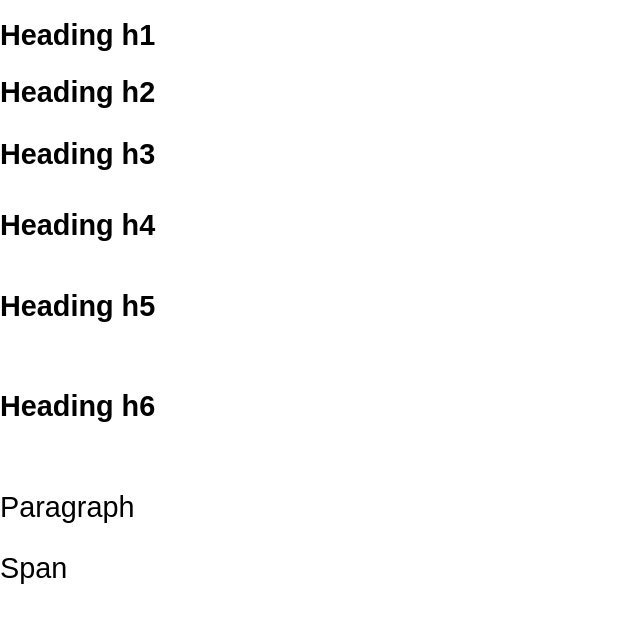
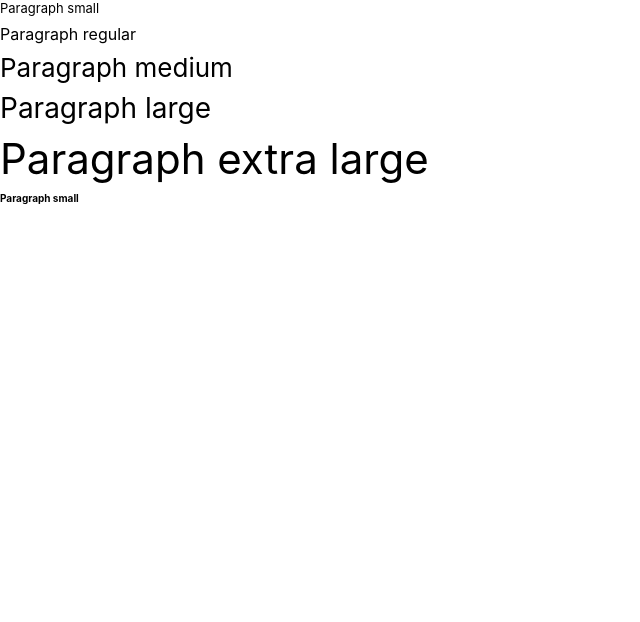
Before and after one commit to happystacklabs/kit, a React (Create React App) app: page / in a window 1280 px wide. Shown: the top 622 px of the page, without its empty margins (0-640 px from the left). Built offline with nearby package versions, Linux system fonts and the light colour scheme.

Commit message:
Text component with tests passing

```diff
--- a/src/App.js
+++ b/src/App.js
@@ -6,14 +6,12 @@ class App extends Component {
   render() {
     return (
       <div className="App">
-        <Text element="h1">Heading h1</Text>
-        <Text element="h2">Heading h2</Text>
-        <Text element="h3">Heading h3</Text>
-        <Text element="h4">Heading h4</Text>
-        <Text element="h5">Heading h5</Text>
-        <Text element="h6">Heading h6</Text>
-        <Text element="p">Paragraph</Text>
-        <Text element="span">Span</Text>
+        <Text element="p" size="small">Paragraph small</Text>
+        <Text element="p" size="regular">Paragraph regular</Text>
+        <Text element="p" size="medium">Paragraph medium</Text>
+        <Text element="h2" size="large">Paragraph large</Text>
+        <Text element="h1" size="extraLarge">Paragraph extra large</Text>
+        <Text element="h5" size="extraSmall" weight="bold">Paragraph small</Text>
       </div>
     );
   }
--- a/src/components/Text/Text.css
+++ b/src/components/Text/Text.css
@@ -1,5 +1,26 @@
-.Text {
-  margin: 0; }
+.fontFamily {
+  font-family: -apple-system,BlinkMacSystemFont,San Francisco,Roboto,Segoe UI,Helvetica Neue,sans-serif; }
+
+.normalWeight {
+  font-weight: 400; }
+
+.boldWeight {
+  font-weight: 700; }
+
+.sizeExtraSmall {
+  font-size: 0.625rem; }
+
+.sizeSmall {
+  font-size: 0.8125rem; }
 
 .sizeRegular {
-  font-size: 1.8rem; }
+  font-size: 1rem; }
+
+.sizeMedium {
+  font-size: 1.625rem; }
+
+.sizeLarge {
+  font-size: 1.75rem; }
+
+.sizeExtraLarge {
+  font-size: 2.625rem; }
--- a/src/components/Text/Text.scss
+++ b/src/components/Text/Text.scss
@@ -1,9 +1,37 @@
 @import '../utilities';
 
-.Text {
-  margin: 0;
+.fontFamily {
+  font-family: -apple-system,BlinkMacSystemFont,San Francisco,Roboto,Segoe UI,Helvetica Neue,sans-serif;
+}
+
+.normalWeight {
+  font-weight: 400;
+}
+
+.boldWeight {
+  font-weight: 700;
+}
+
+.sizeExtraSmall {
+  font-size: rem(10px);
+}
+
+.sizeSmall {
+  font-size: rem(13px);
 }
 
 .sizeRegular {
-  font-size: rem(18px);
+  font-size: rem(16px);
 }
+
+.sizeMedium {
+  font-size: rem(26px);
+}
+
+.sizeLarge {
+  font-size: rem(28px),;
+}
+
+.sizeExtraLarge {
+  font-size: rem(42px);
+}
--- a/src/components/Text/index.js
+++ b/src/components/Text/index.js
@@ -1,6 +1,6 @@
 import React, { Component } from 'react';
 import PropTypes from 'prop-types';
-import * as Style from './Text.scss';
+import './Text.css';
 
 
 export const tagNames = [
@@ -15,7 +15,12 @@ export const tagNames = [
 ];
 
 export const tagSizes = [
+  'extraSmall',
+  'small',
   'regular',
+  'medium',
+  'large',
+  'extraLarge'
 ]
 
 class Text extends Component {
@@ -28,14 +33,49 @@ class Text extends Component {
   static defaultProps = {
       element: 'span',
       size: 'regular',
+      weight: 'normal',
    };
 
   render() {
     const Element = `${this.props.element}`;
-    var classes = ['sizeRegular'];
+    const classes = ['fontFamily'];
+
+    switch (this.props.size) {
+      case "extraSmall":
+        classes.push('sizeExtraSmall');
+        break;
+      case "small":
+        classes.push('sizeSmall');
+        break;
+      case "regular":
+        classes.push('sizeRegular');
+        break;
+      case "medium":
+        classes.push('sizeMedium');
+        break;
+      case "large":
+        classes.push('sizeLarge');
+        break;
+      case "extraLarge":
+        classes.push('sizeExtraLarge');
+        break;
+      default:
+        classes.push('sizeRegular');
+    }
+
+    switch (this.props.weight) {
+      case "normal":
+        classes.push('normalWeight');
+        break;
+      case "bold":
+        classes.push('boldWeight');
+        break;
+      default:
+        classes.push('normalWeight');
+    }
 
     return (
-      <Element className={classes}>{this.props.children}</Element>
+      <Element className={classes.join(' ')}>{this.props.children}</Element>
     );
   }
 }
--- a/src/components/_utilities.scss
+++ b/src/components/_utilities.scss
@@ -1,4 +1,4 @@
-$base-font-size: 10px;
+$base-font-size: 16px;
 
 @function rem($value) {
   @return $value / $base-font-size * 1rem;
--- /dev/null
+++ b/src/index.css
@@ -0,0 +1,8 @@
+body, html {
+  margin: 0;
+  padding: 0;
+  font-size: 16px; }
+
+p, h1, h2, h3, h4, h5 {
+  margin-top: 0;
+  margin-bottom: 8px; }
--- a/src/index.scss
+++ b/src/index.scss
@@ -1,5 +1,10 @@
-body {
+body, html {
   margin: 0;
   padding: 0;
-  font-family: sans-serif;
+  font-size: 16px;
 }
+
+p, h1, h2, h3, h4, h5 {
+    margin-top: 0;
+    margin-bottom: 8px;
+}
```
Also changed, not shown: 1 other file (tests, documents, lock files or other folders).
